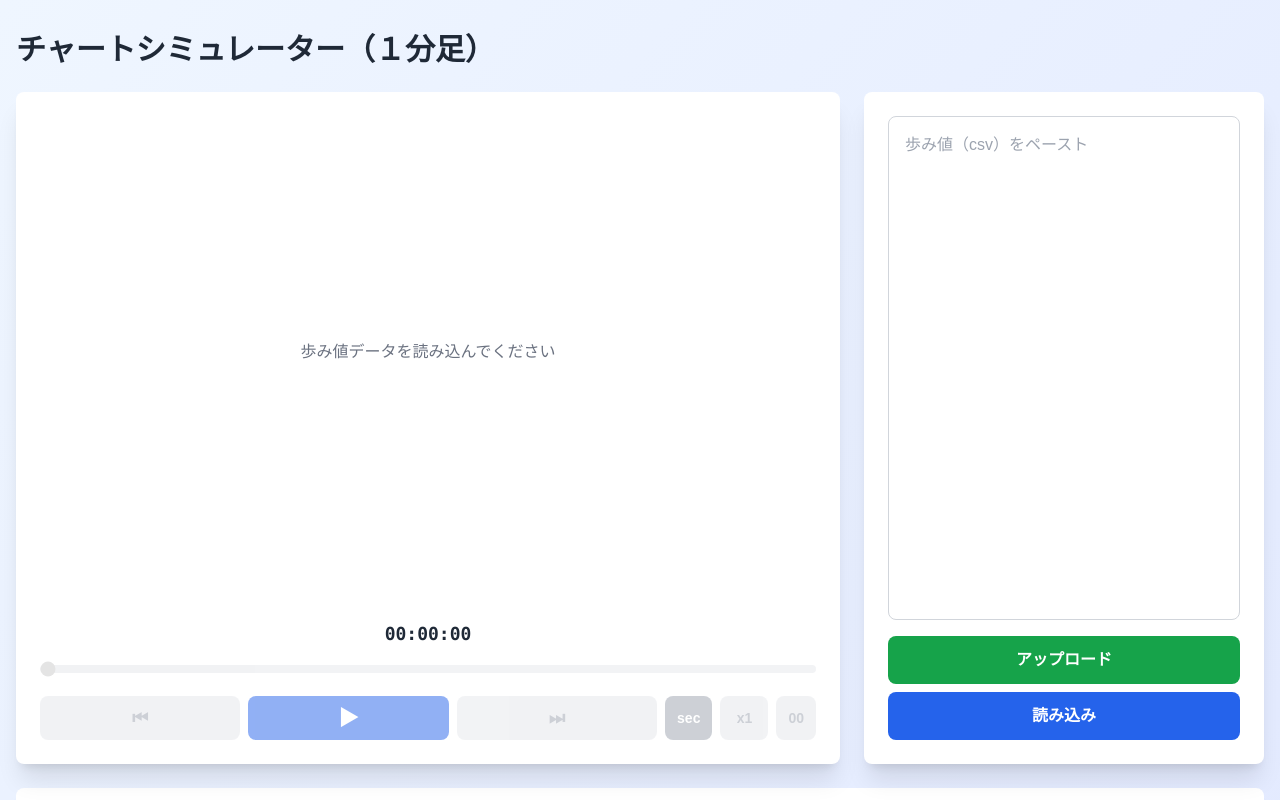
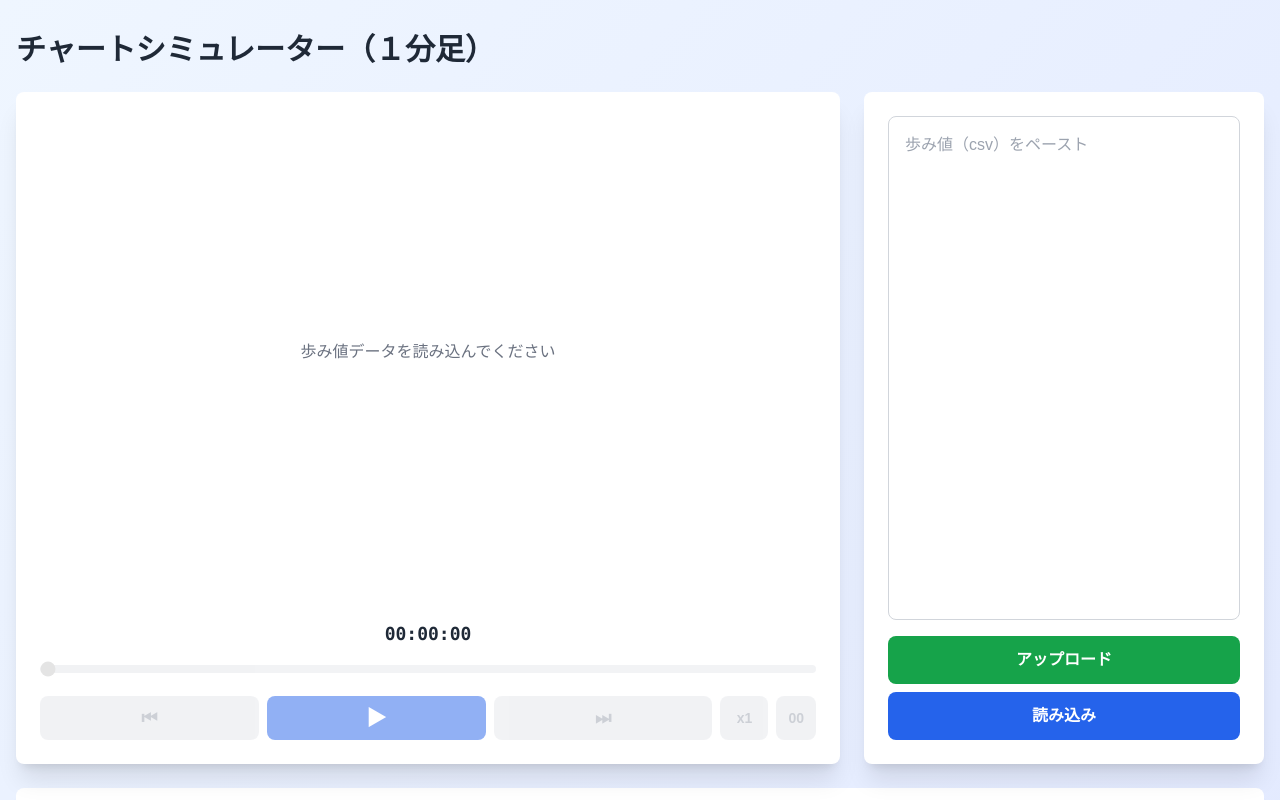
Before and after one commit to kashiomaru/kabu_sim, a Next.js app: page / in a window 1280 px wide. Shown: the top 800 px of the page. Built offline with nearby package versions, Linux system fonts and the light colour scheme.

Commit message:
minsecボタンカット

```diff
--- a/app/page.tsx
+++ b/app/page.tsx
@@ -30,7 +30,6 @@ export default function Home() {
   const [priceDecimalPlaces, setPriceDecimalPlaces] = useState<number>(2); // デフォルトは2桁
   const [timeRange, setTimeRange] = useState<{ min: number; max: number } | null>(null); // 時間範囲（Unixタイムスタンプ）
   const playIntervalRef = useRef<NodeJS.Timeout | null>(null); // 再生タイマーの参照
-  const [speedMode, setSpeedMode] = useState<'min' | 'sec'>('sec'); // 速度モード（分/秒）
   const [speedMultiplier, setSpeedMultiplier] = useState<number>(1); // 速度倍率（x1, x2, x3, x5, x10, x30, x60）
   const fileInputRef = useRef<HTMLInputElement | null>(null); // ファイル入力の参照
   const [reloadKey, setReloadKey] = useState(0); // CSV再読み込み用のキー
@@ -87,8 +86,8 @@ export default function Home() {
           const lastTimeValue = candlestickData[candlestickData.length - 1].time;
           const lastTime = (typeof lastTimeValue === 'number' ? lastTimeValue : 0) as number;
 
-          // 速度モードに応じて進める（sec: 1秒、min: 60秒）、速度倍率を適用
-          const stepSeconds = (speedMode === 'sec' ? 1 : 60) * speedMultiplier;
+          // 速度倍率を適用して進める（1秒 × 倍率）
+          const stepSeconds = 1 * speedMultiplier;
           let newTimestamp = currentTimestamp + stepSeconds;
 
           // 11:30〜12:30の範囲をスキップ
@@ -130,7 +129,7 @@ export default function Home() {
 
           return 100;
         });
-      }, speedMode === 'sec' ? 1000 : 1000); // 1秒ごとに更新（速度モードに応じて進む量は変わる）
+      }, 1000); // 1秒ごとに更新
     } else {
       // 停止中：タイマーをクリア
       if (playIntervalRef.current) {
@@ -146,7 +145,7 @@ export default function Home() {
         playIntervalRef.current = null;
       }
     };
-  }, [isPlaying, isControlsActive, candlestickData, speedMode, speedMultiplier]);
+  }, [isPlaying, isControlsActive, candlestickData, speedMultiplier]);
 
   const handlePlay = () => {
     if (!isControlsActive || !candlestickData || candlestickData.length === 0) return;
@@ -159,32 +158,28 @@ export default function Home() {
     if (!isControlsActive || !candlestickData || candlestickData.length === 0) return;
 
     const currentTimestamp = getCurrentTimestamp();
-    // 速度モードに応じて戻す（sec: 1秒、min: 60秒）
-    const stepSeconds = speedMode === 'sec' ? 1 : 60;
+    // 速度倍率を適用して戻す
+    const stepSeconds = 1 * speedMultiplier;
     const newTimestamp = currentTimestamp - stepSeconds;
 
     // 新しい時刻に対応するシークバーの値を計算
     const newSeekValue = getSeekValueFromTimestamp(newTimestamp);
     setSeekValue(Math.max(0, Math.min(100, newSeekValue)));
-    setIndicator(speedMode === 'sec' ? '1秒戻し' : '1分戻し');
+    setIndicator(`${speedMultiplier}秒戻し`);
   };
 
   const handleStepForward = () => {
     if (!isControlsActive || !candlestickData || candlestickData.length === 0) return;
 
     const currentTimestamp = getCurrentTimestamp();
-    // 速度モードに応じて進める（sec: 1秒、min: 60秒）
-    const stepSeconds = speedMode === 'sec' ? 1 : 60;
+    // 速度倍率を適用して進める
+    const stepSeconds = 1 * speedMultiplier;
     const newTimestamp = currentTimestamp + stepSeconds;
 
     // 新しい時刻に対応するシークバーの値を計算
     const newSeekValue = getSeekValueFromTimestamp(newTimestamp);
     setSeekValue(Math.max(0, Math.min(100, newSeekValue)));
-    setIndicator(speedMode === 'sec' ? '1秒送り' : '1分送り');
-  };
-
-  const handleSpeedModeToggle = () => {
-    setSpeedMode((current) => current === 'sec' ? 'min' : 'sec');
+    setIndicator(`${speedMultiplier}秒送り`);
   };
 
   const handleSpeedMultiplierToggle = () => {
@@ -807,19 +802,6 @@ export default function Home() {
                   ⏭
                 </button>
                 <button
-                  onClick={handleSpeedModeToggle}
-                  disabled={!isControlsActive}
-                  className={`font-semibold py-2 px-3 rounded-lg transition-colors duration-200 text-sm min-w-0 ${
-                    isControlsActive
-                      ? speedMode === 'sec'
-                        ? 'bg-blue-600 hover:bg-blue-700 text-white'
-                        : 'bg-green-600 hover:bg-green-700 text-white'
-                      : 'bg-gray-400 text-white cursor-not-allowed opacity-50'
-                  }`}
-                >
-                  {speedMode === 'sec' ? 'sec' : 'min'}
-                </button>
-                <button
                   onClick={handleSpeedMultiplierToggle}
                   disabled={!isControlsActive}
                   className={`font-semibold py-2 px-3 rounded-lg transition-colors duration-200 text-sm w-12 ${
```
